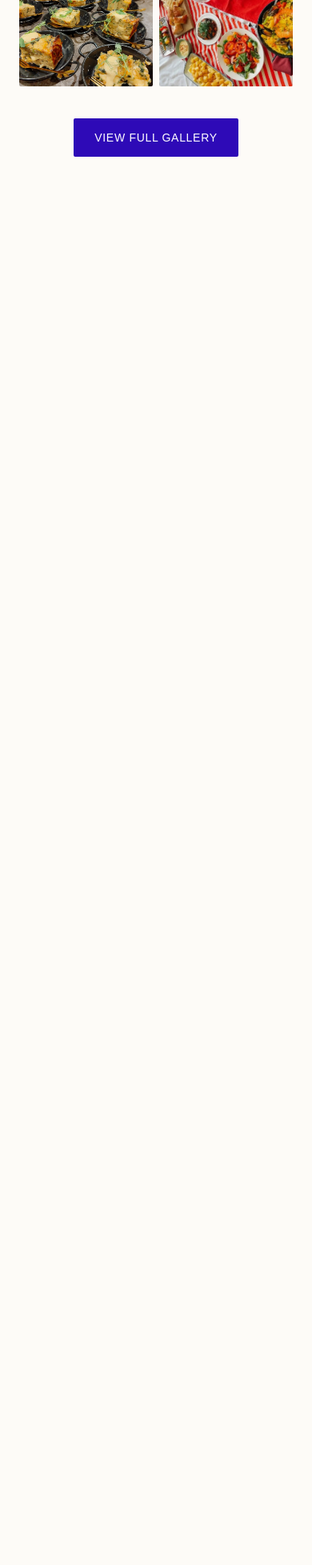
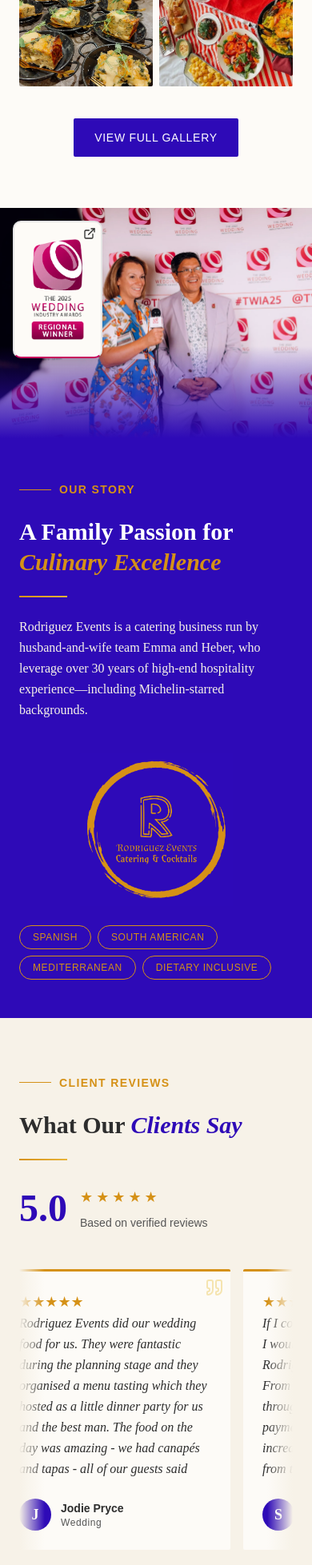
Before and after one commit to 4HMartin/rodriguez-events, a Next.js app: page / in a window 390 px wide. Shown: the part 3426-5383 px from the top of the page at 80% size. Before the commit the page ends 3686 px from the top, so only its background shows below. Built offline with nearby package versions, Linux system fonts and the light colour scheme.

Commit message:
About and Reviews sections with responsive design.

```diff
--- a/app/page.tsx
+++ b/app/page.tsx
@@ -13,8 +13,8 @@ export default function Home() {
       <TrustBanner />
       <ServicesSection />
       <PortfolioSection />
-      {/* <AboutSection /> */}
-      {/* <ReviewsSection /> */}
+      <AboutSection />
+      <ReviewsSection />
       {/* <CTABandSection /> */}
     </main>
   );
--- a/components/home-view/AboutSection.tsx
+++ b/components/home-view/AboutSection.tsx
@@ -12,10 +12,10 @@ export default function AboutSection(){
     const awardLink = process.env.NEXT_PUBLIC_AWARD_LINK || "";
 
     return (
-        <section className="grid grid-cols-2 bg-primary max-h-150">
+        <section className="grid grid-cols-1 bg-primary md:grid-cols-2 md:max-h-150">
 
             {/*  Image — left side  */}
-            <article className="relative overflow-hidden max-h-150 after:absolute after:inset-0 after:bg-linear-to-r after:from-75% after:from-transparent after:to-primary">
+            <article className="relative overflow-hidden h-72 sm:h-96 md:h-auto md:max-h-150 after:absolute after:inset-0 after:bg-linear-to-b after:from-transparent after:from-60% after:to-primary md:after:bg-linear-to-r md:after:from-75% md:after:from-transparent md:after:to-primary">
 
                 {/* TWIA Award badge */}
                 <motion.div
@@ -23,14 +23,14 @@ export default function AboutSection(){
                     whileInView={{ opacity: 1, x: 0, y: 0 }}
                     viewport={{ once: true, amount: 0.3 }}
                     transition={{ duration: 0.6, delay: 0.5, ease: "easeOut" }}
-                    className="absolute top-6 left-6 z-10"
+                    className="absolute top-4 left-4 z-10 sm:top-6 sm:left-6"
                 >
                     <Link
                         href={`${awardLink}`}
                         target="_blank"
-                        className="block p-2 w-38 rounded-lg bg-cream border-2 border-b-pink-700 shadow-xl group"
+                        className="block p-2 w-28 rounded-lg bg-cream border-2 border-b-pink-700 shadow-xl group sm:w-38"
                     >
-                        <ExternalLink className="absolute top-2 right-2 w-5 h-5 transition-all group-hover:text-pink-700"/>
+                        <ExternalLink className="absolute top-2 right-2 w-4 h-4 transition-all group-hover:text-pink-700 sm:w-5 sm:h-5"/>
                         <Image
                             src={TWIAAward}
                             alt="The wedding industry awards - 2025 - Rodriguez Events"
@@ -57,13 +57,13 @@ export default function AboutSection(){
             </article>
 
             {/*  Content — right side  */}
-            <article className="py-20 pr-[6vw] pl-[4vw]">
-                <div className="flex items-center">
+            <article className="px-6 py-12 sm:px-10 sm:py-16 md:py-20 md:pr-[6vw] md:pl-[4vw]">
+                <div className="flex flex-col items-start md:flex-row md:items-center md:gap-0">
                     <div>
 
                         {/* Tag */}
                         <motion.span
-                            className="inline-flex items-center gap-2.5 text-sm font-semibold tracking-widest uppercase text-secondary mb-8 before:w-10 before:h-px before:bg-secondary"
+                            className="inline-flex items-center gap-2.5 text-sm font-semibold tracking-widest uppercase text-secondary mb-6 before:w-10 before:h-px before:bg-secondary sm:mb-8"
                             initial={{ opacity: 0, y: 16 }}
                             whileInView={{ opacity: 1, y: 0 }}
                             viewport={{ once: true, amount: 0.4 }}
@@ -74,7 +74,7 @@ export default function AboutSection(){
 
                         {/* Title */}
                         <motion.h2
-                            className="text-5xl font-bold leading-tight text-white mb-6"
+                            className="text-3xl font-bold leading-tight text-white mb-6 sm:text-4xl lg:text-5xl"
                             initial={{ opacity: 0, y: 20 }}
                             whileInView={{ opacity: 1, y: 0 }}
                             viewport={{ once: true, amount: 0.4 }}
@@ -95,7 +95,7 @@ export default function AboutSection(){
 
                         {/* Description */}
                         <motion.p
-                            className="text-lg font-serif font-light leading-relaxed text-cream-warm max-w-105 mb-12"
+                            className="text-base font-serif font-light leading-relaxed text-cream-warm mb-10 sm:text-lg sm:mb-12 lg:max-w-105"
                             initial={{ opacity: 0, y: 16 }}
                             whileInView={{ opacity: 1, y: 0 }}
                             viewport={{ once: true, amount: 0.4 }}
@@ -108,7 +108,7 @@ export default function AboutSection(){
 
                     {/* Logotype */}
                     <motion.div
-                        className="overflow-hidden max-w-80"
+                        className="overflow-hidden w-48 shrink-0 self-center md:max-w-80 md:w-auto"
                         initial={{ opacity: 0, x: 24 }}
                         whileInView={{ opacity: 1, x: 0 }}
                         viewport={{ once: true, amount: 0.3 }}
@@ -124,7 +124,7 @@ export default function AboutSection(){
 
                 {/* Cuisine tags */}
                 <motion.div
-                    className="flex flex-wrap gap-2.5 mt-8 text-secondary"
+                    className="flex flex-wrap gap-2 mt-6 text-secondary sm:gap-2.5 sm:mt-8"
                     initial={{ opacity: 0 }}
                     whileInView={{ opacity: 1 }}
                     viewport={{ once: true, amount: 0.4 }}
@@ -133,7 +133,7 @@ export default function AboutSection(){
                     {["Spanish", "South American", "Mediterranean", "Dietary Inclusive"].map((tag, i) => (
                         <motion.span
                             key={tag}
-                            className="py-1.5 px-5 border border-secondary rounded-2xl text-xs font-medium tracking-wider uppercase"
+                            className="py-1.5 px-4 border border-secondary rounded-2xl text-xs font-medium tracking-wider uppercase sm:px-5"
                             initial={{ opacity: 0, y: 10 }}
                             whileInView={{ opacity: 1, y: 0 }}
                             viewport={{ once: true, amount: 0.4 }}
--- a/components/home-view/ReviewsSection.tsx
+++ b/components/home-view/ReviewsSection.tsx
@@ -140,14 +140,14 @@ export default function ReviewsSection(){
     ];
 
     return (
-        <section className="py-24 px-[7vw] bg-cream-warm overflow-hidden">
+        <section className="py-16 px-6 bg-cream-warm overflow-hidden sm:py-20 sm:px-10 lg:py-24 lg:px-[7vw]">
 
             {/*  Header  */}
-            <article className="mb-14">
+            <article className="mb-10 sm:mb-14">
 
                 {/* Tag */}
                 <motion.span
-                    className="inline-flex items-center gap-2.5 text-sm font-semibold tracking-widest uppercase text-secondary mb-8 before:w-10 before:h-px before:bg-secondary"
+                    className="inline-flex items-center gap-2.5 text-sm font-semibold tracking-widest uppercase text-secondary mb-6 before:w-10 before:h-px before:bg-secondary sm:mb-8"
                     initial={{ opacity: 0, y: 16 }}
                     whileInView={{ opacity: 1, y: 0 }}
                     viewport={{ once: true, amount: 0.5 }}
@@ -158,7 +158,7 @@ export default function ReviewsSection(){
 
                 {/* Title */}
                 <motion.h2
-                    className="text-5xl font-bold leading-tight text-charcoal mb-6"
+                    className="text-3xl font-bold leading-tight text-charcoal mb-6 sm:text-4xl lg:text-5xl"
                     initial={{ opacity: 0, y: 20 }}
                     whileInView={{ opacity: 1, y: 0 }}
                     viewport={{ once: true, amount: 0.5 }}
@@ -179,14 +179,14 @@ export default function ReviewsSection(){
 
                 {/* Aggregate score */}
                 <motion.div
-                    className="flex items-center gap-6 mb-10 flex-wrap"
+                    className="flex items-center gap-4 mb-8 flex-wrap sm:gap-6 sm:mb-10"
                     initial={{ opacity: 0, y: 16 }}
                     whileInView={{ opacity: 1, y: 0 }}
                     viewport={{ once: true, amount: 0.5 }}
                     transition={{ duration: 0.5, delay: 0.3, ease: "easeOut" }}
                 >
                     <motion.div
-                        className="font-serif text-6xl font-bold text-primary leading-normal"
+                        className="font-serif text-5xl font-bold text-primary leading-normal sm:text-6xl"
                         initial={{ opacity: 0, scale: 0.8 }}
                         whileInView={{ opacity: 1, scale: 1 }}
                         viewport={{ once: true, amount: 0.5 }}
@@ -217,9 +217,7 @@ export default function ReviewsSection(){
 
             {/*  Track wrap  */}
             <motion.article
-                className="overflow-x-hidden relative
-                    before:absolute before:top-0 before:bottom-0 before:w-20 before:z-20 before:pointer-events-none before:left-0 before:bg-linear-to-r before:from-cream-warm before:to-transparent
-                    after:absolute after:top-0 after:bottom-0 after:w-20 after:z-20 after:pointer-events-none after:right-0 after:bg-linear-to-l after:from-cream-warm after:to-transparent"
+                className="overflow-x-hidden relative before:absolute before:top-0 before:bottom-0 before:w-8 before:z-20 before:pointer-events-none before:left-0 before:bg-linear-to-r before:from-cream-warm before:to-transparent after:absolute after:top-0 after:bottom-0 after:w-8 after:z-20 after:pointer-events-none after:right-0 after:bg-linear-to-l after:from-cream-warm after:to-transparent sm:before:w-14 sm:after:w-14 lg:before:w-20 lg:after:w-20"
                 initial={{ opacity: 0 }}
                 whileInView={{ opacity: 1 }}
                 viewport={{ once: true, amount: 0.2 }}
@@ -227,7 +225,7 @@ export default function ReviewsSection(){
             >
                 {/* Track */}
                 <motion.div
-                    className="flex gap-6 w-max"
+                    className="flex gap-4 w-max sm:gap-6"
                     onMouseEnter={() => setIsPaused(true)}
                     onMouseLeave={() => setIsPaused(false)}
                     animate={{ x: isPaused ? undefined : [0, -1000] }}
@@ -245,7 +243,7 @@ export default function ReviewsSection(){
                             key={index}
                             href={review.link}
                             target="_blank"
-                            className="bg-cream shrink-0 w-85 p-8 border-t-[3px] border-t-secondary relative rounded-xs transition-all duration-300 group hover:shadow-sm hover:-translate-y-2"
+                            className="bg-cream shrink-0 w-72 p-6 border-t-[3px] border-t-secondary relative rounded-xs transition-all duration-300 group hover:shadow-sm hover:-translate-y-2 sm:w-80 sm:p-7 lg:w-85 lg:p-8"
                         >
                             <div>
                                 {[...Array(review.stars)].map((_, i) => (
@@ -254,7 +252,7 @@ export default function ReviewsSection(){
                             </div>
                             <Quote className="w-6 h-6 text-secondary-pale absolute top-2 right-2 group-hover:hidden"/>
                             <ExternalLink className="hidden w-6 h-6 text-secondary-light absolute top-2 right-2 group-hover:block"/>
-                            <p className="max-h-52 font-serif text-lg leading-relaxed italic text-charcoal mb-6 overflow-hidden wrap-break-word">
+                            <p className="max-h-52 font-serif text-base leading-relaxed italic text-charcoal mb-6 overflow-hidden wrap-break-word sm:text-lg">
                                 {review.text}
                             </p>
                             <div className="flex items-center gap-3">
```
